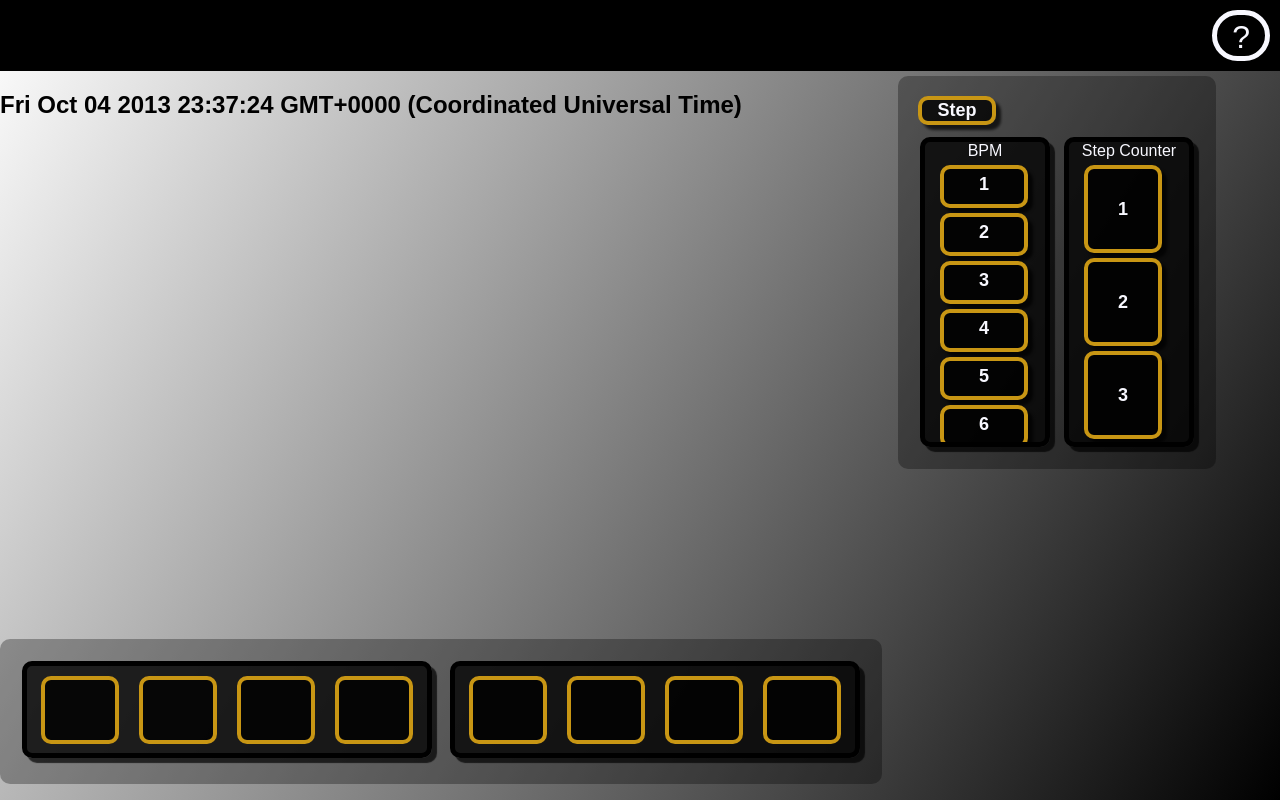
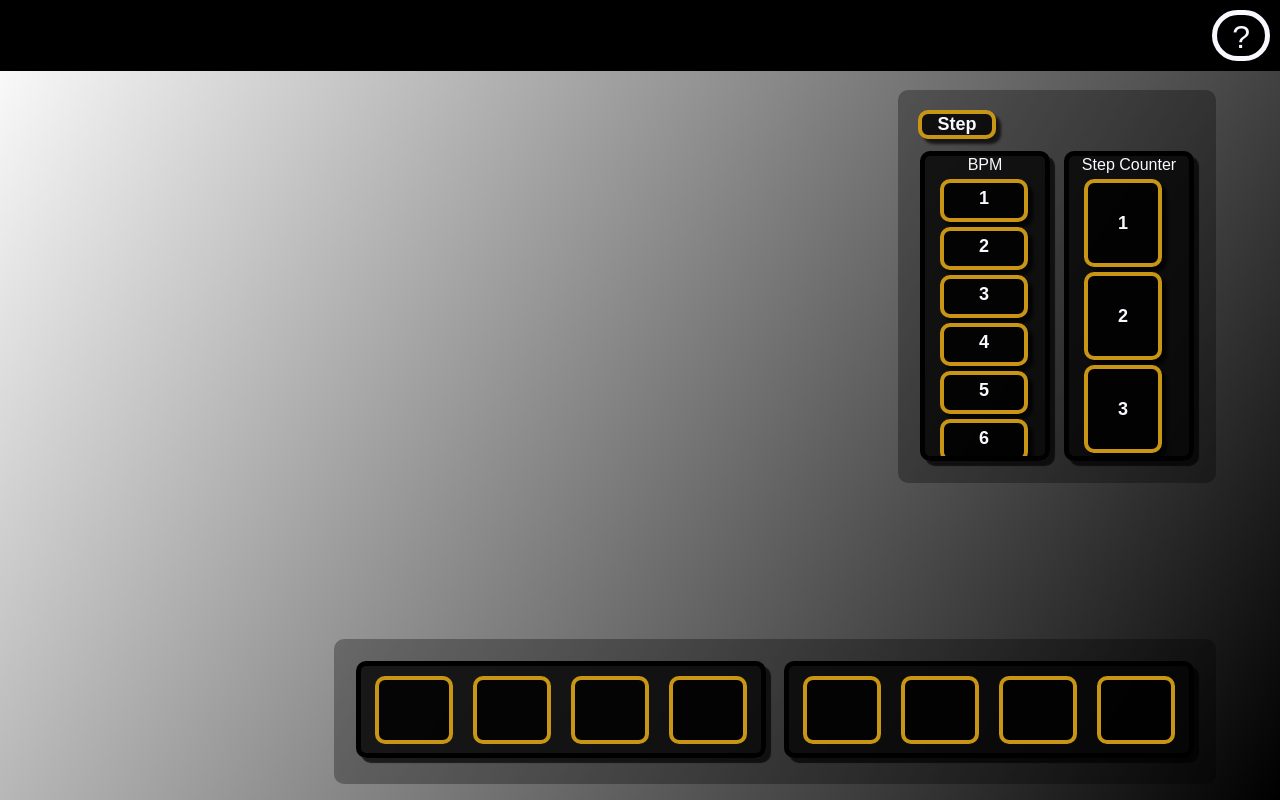
Before and after one commit to rserota/jQStep, a plain HTML site: page index.html in a window 1280 px wide. Drawn offline with nearby package versions, Linux system fonts and the light colour scheme.

Commit message:
functionally spaced

```diff
--- a/css/stylesheet.css
+++ b/css/stylesheet.css
@@ -16,14 +16,19 @@ body {
 	margin:0;
     background-repeat: no-repeat;
     background-attachment: fixed;
+    overflow:scroll;
 }
 
 #navbar {
+	width:100%;
 	background-color:black;
 	margin-bottom:5px;
 	transition: all .6s;
 	-webkit-transition: all .6s;
 	overflow:hidden;
+	position:fixed;
+	top:0%;
+	z-index: 10;
 }
 .help {
 	-webkit-transition:all .4s;
@@ -139,7 +144,7 @@ body {
 }
 
 .rowContainer{
-
+    margin-top: 90px
 }
 .keybound {
 	display:inline-block;
@@ -170,6 +175,7 @@ body {
 #chordboard {
 	position:fixed;
 	bottom:2%;
+	right:5%;
 	background-color: rgba(0,0,0,.3);
 	border-radius: 10px;
 	padding: 15px;
--- a/index.html
+++ b/index.html
@@ -21,7 +21,6 @@
             </div>
         </div>
 
-        <h2 id='timer'></h2>
         <div class='rowContainer'>
             <div class='row row1'></div>
             <div class='row row2'></div>
--- a/scripts/script.js
+++ b/scripts/script.js
@@ -26,15 +26,13 @@ var song = {
 	TimeoutIDs : []
 }
 $(document).ready(function(){
-
-
     var setStepHandlers = function(){
+        $('.button.stepButton').off('click')
     	$('.button.stepButton').on("click",function(){
             $(this).toggleClass('on')
             var col = $(this).index()
             var row = $(this).parent().index()
             song.notesOn[row][col] = !song.notesOn[row][col]
-            console.log(song.notesOn)
         })
     }
 
@@ -50,7 +48,9 @@ $(document).ready(function(){
 		$('.stepCount.button').removeClass('on')
 		$(this).addClass('on')
 		song.numSteps = $(this).index()+1
-		$('.rowContainer').width(32 * song.numSteps + 200 + 'px')
+		$('.rowContainer').width(32 * song.numSteps + 500 + 'px')
+
+
 		for (var i=1; i < $('.row').length+1; i++ ){
 			while ($('.row'+i+' .button').length < song.numSteps){
 				$('.row'+i).append('<div class="button stepButton">' + song.noteNames[i-1] + '</div>')
@@ -64,8 +64,6 @@ $(document).ready(function(){
 		    }
 		}
 		setStepHandlers()
-		console.log(song.notesOn[0].length)
-
 	})
 /*////////////////////////**/
 
@@ -81,13 +79,6 @@ $(document).ready(function(){
     })
 
 /*///////////////////////*/
-
-    setInterval(function(){
-        $('#timer').text(new Date)
-    },10)
-
-
-
 
 /** Main step function */
     var oneStep = function(){
@@ -111,8 +102,6 @@ $(document).ready(function(){
             oneStep()
         }, (60/song.bpm*1000)*song.numSteps)
     }
-
-
 /*///////////////////**/
 
 
@@ -126,9 +115,6 @@ $(document).ready(function(){
     		for (var i = 0; i < song.TimeoutIDs.length; i++){
     		    clearTimeout(song.TimeoutIDs[i])
     	    }
-
     	}
     })
-
-
 })
```
